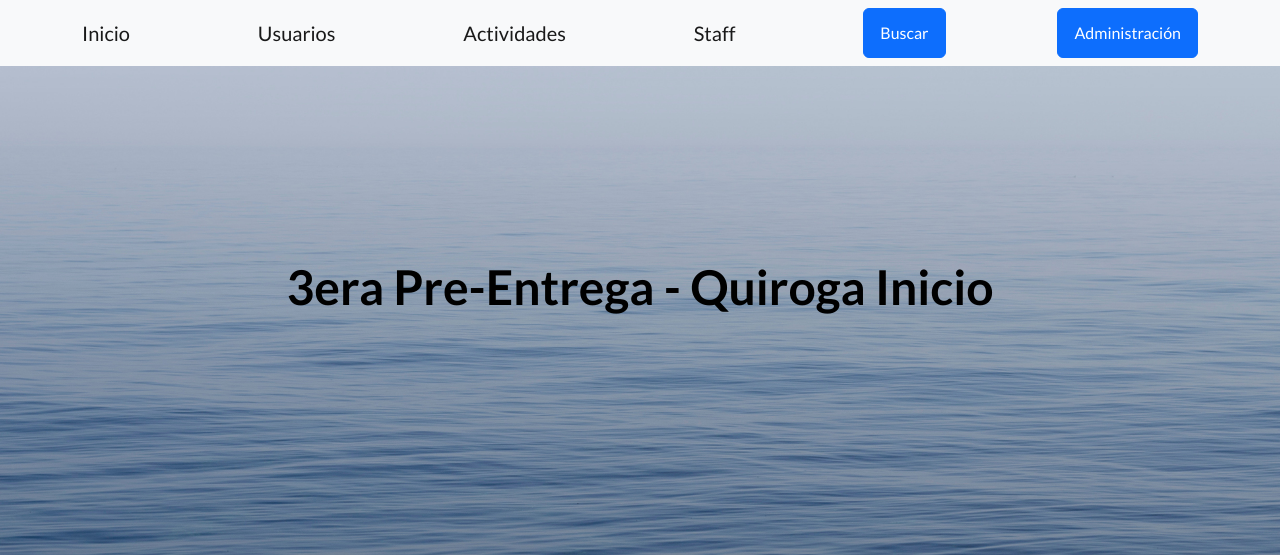
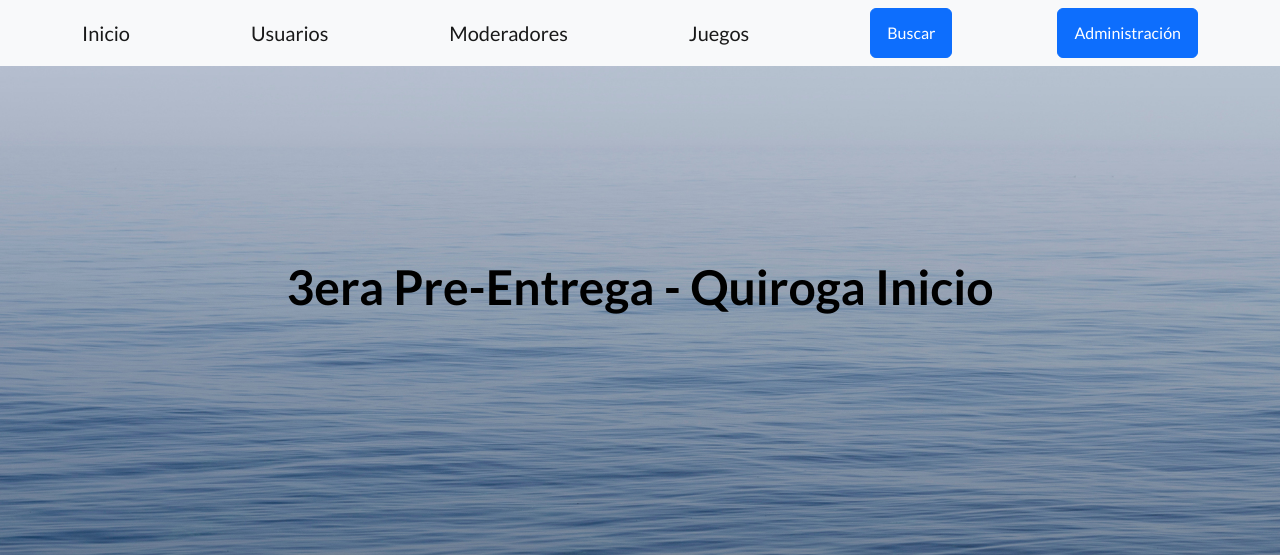
Before and after one commit to Meriovich/Tercera-PreEntrega-Quiroga, a Django app: template aplicacion/templates/aplicacion/juego_form.html in a window 1280 px wide. Shown: the top 555 px of the page. Run offline with Django 4.2, Linux system fonts and the light colour scheme; the template is opened without the code that fills it: values that come from a table or form of the project are taken from there, others are empty; some libraries are stand-ins or nearby versions.

Commit message:
modificacion en la base

```diff
--- a/aplicacion/templates/aplicacion/base.html
+++ b/aplicacion/templates/aplicacion/base.html
@@ -12,7 +12,7 @@
         {% endblock title %}
     </title>
     <!-- Favicon-->
-        <link rel="icon" type="image/x-icon" href="assets/favicon.ico" />
+    <link rel="icon" type="image/x-icon" href="{% static 'assets/favicon.ico' %}" />
     <!-- Bootstrap icons-->
     <link href="https://cdn.jsdelivr.net/npm/bootstrap-icons@1.5.0/font/bootstrap-icons.css" rel="stylesheet" type="text/css" />
     <!-- Google fonts-->
@@ -25,9 +25,10 @@
     <nav class="navbar navbar-light bg-light static-top">
         <div class="container">
             <a class="navbar-brand" href="#!">Inicio</a>
-                <a class="navbar-brand" href="{% url 'usuarios' %}">Usuarios</a>
-                <a class="navbar-brand" href="{% url 'actividades' %}">Actividades</a>
-                <a class="navbar-brand" href="{% url 'staff' %}">Staff</a>
+            <a class="navbar-brand" href="{% url 'usuarios_list' %}">Usuarios</a>
+            <a class="navbar-brand" href="{% url 'moderadores_list' %}">Moderadores</a>
+            <a class="navbar-brand" href="{% url 'juegos_list' %}">Juegos</a>
+            <!-- Otras secciones de navegación -->
             <a class="btn btn-primary" href="{% url 'buscar_comision' %}">Buscar</a>
             <a class="btn btn-primary" href="{% url 'admin:index' %}">Administración</a>
         </div>
@@ -143,7 +144,6 @@
     <script src="{% static 'aplicacion/js/scripts.js' %}"></script>
     <!-- * * * * * * * * * * * * * * * * * * * * * * * * * * * * * * * * * * * * * * * *-->
     <!-- * *                               SB Forms JS                               * *-->
-        <!-- * * Activate your form at https://startbootstrap.com/solution/contact-forms * *-->
     <!-- * * * * * * * * * * * * * * * * * * * * * * * * * * * * * * * * * * * * * * * *-->
     <script src="https://cdn.startbootstrap.com/sb-forms-latest.js"></script>
 </body>
```
Lines whose indentation alone changed are shown as unchanged.
